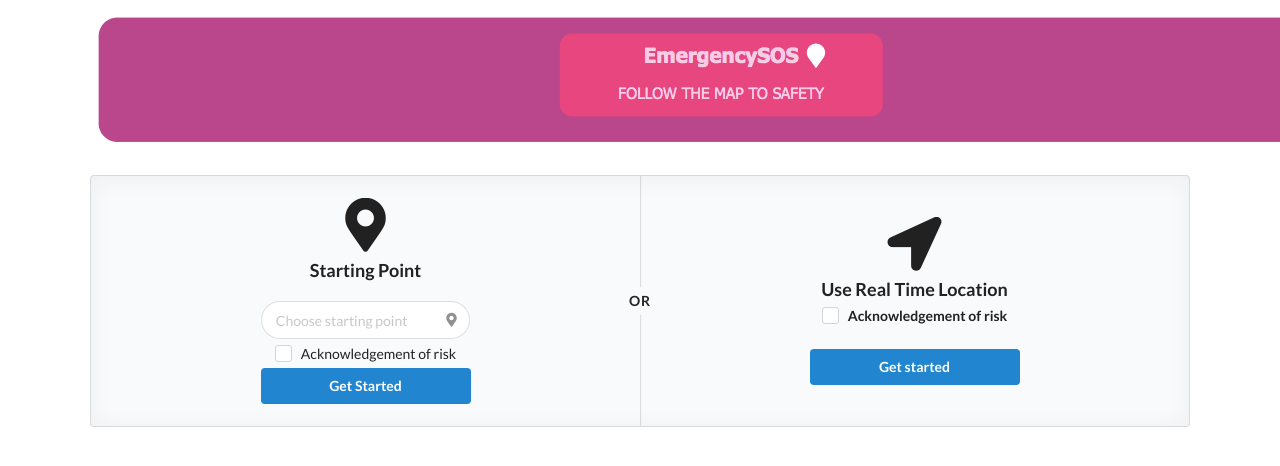
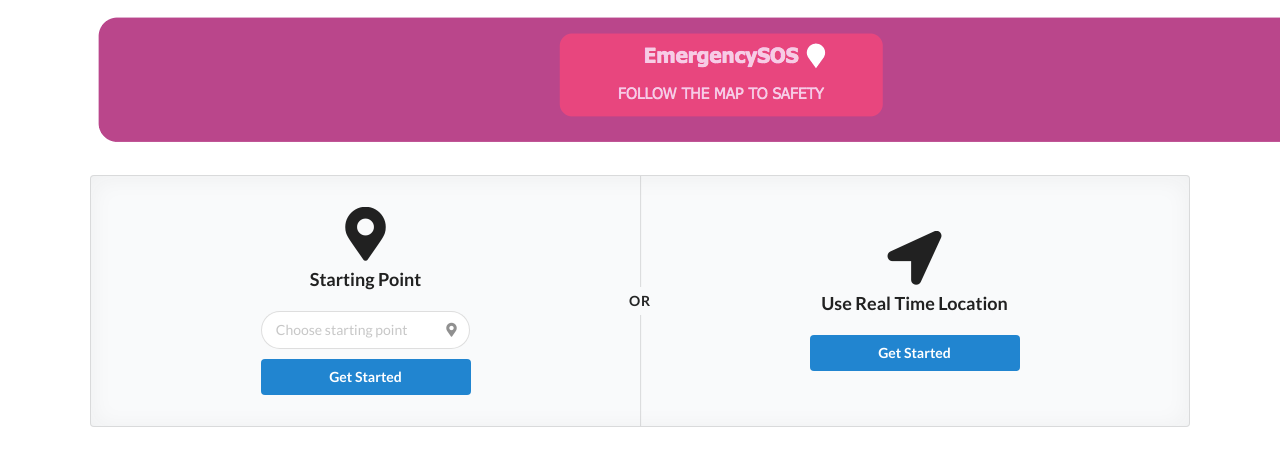
Before and after one commit to arielmls/EmergencySOS, a plain HTML site: page GetStarted.html in a window 1280 px wide. Shown: the top 466 px of the page. Drawn offline with nearby package versions, Linux system fonts and the light colour scheme.

Commit message:
made buttons link to next page

```diff
--- a/GetStarted.html
+++ b/GetStarted.html
@@ -22,47 +22,18 @@
        #checkBox {
            margin: 6px;
        }
+       #getStartedButton {
+         margin-top: 10px;
+       }
+
     </style>
   </head>
   <body>
-        <!-- <div >
-            <h4>EmergencySOS</h4>
-            <div class="ui placeholder segment">
-                <div class="ui two column very relaxed stackable grid">
-                  <div class="column">
-                    <div class="ui form">
-                      <div class="field">
-                        <label>Starting point</label>
-                        <div class="ui left icon input">
-                          <input type="text" placeholder="Choose starting point">
-                          <i class="map marker alternate icon"></i>
-                        </div>
-                      </div>
-                      <div class="ui checkbox">
-                        <input type="checkbox" tabindex="0" class="hidden">
-                        <label>Acknowledgement of risk</label>
-                      </div>
-                      <div class="ui blue submit button">Get Started</div>
-                    </div>
-                  </div>
-                  <div class="middle aligned column">
-                    <div class="ui big blue button">
-                        <i class="map pin icon"></i>
-                        Use Real Time Location
-                    </div>
-                  </div>
-                </div>
-                <div class="ui vertical divider">Or</div>
-             </div>
-
-
-
-        </div> -->
     <div id="myPage">
         <h1 id="pageHeader">
             <img src="HeaderImage.png" id="HeaderImage">
           </h1>
-            <div class="ui placeholder segment">
+        <div class="ui placeholder segment" id="options">
           <div class="ui two column stackable center aligned grid">
             <div class="ui vertical divider">Or</div>
             <div class="middle aligned row">
@@ -77,11 +48,7 @@
                       <input class="prompt" type="text" placeholder="Choose starting point">
                       <i class="map marker alternate icon"></i>
                     </div>
-                          <div class="ui checkbox" id="checkBox">
-                            <input type="checkbox" tabindex="0" class="hidden" >
-                            <label>Acknowledgement of risk</label>
-                          </div>
-                          <div class="ui blue submit button">Get Started</div>
+                    <a class="ui blue button" id="getStartedButton" href="ShelterLocations.html">Get Started</a>
                     <div class="results"></div>
                   </div>
                 </div>
@@ -91,19 +58,14 @@
                   <i class="location arrow icon"></i>
                   Use Real Time Location
                   <br />
-                        <div class="ui checkbox" id="checkBox">
-                            <input type="checkbox" tabindex="0" class="hidden" >
-                            <label>Acknowledgement of risk</label>
-                          </div>
                 </div>
 
-                      <div class="ui primary button">
-                        Get started
+                <a class="ui blue button" href="ShelterLocations.html">Get Started</a>
               </div>
             </div>
           </div>
         </div>
     </div>
-        </div>
+
   </body>
 </html>
```
Lines whose indentation alone changed are shown as unchanged.
